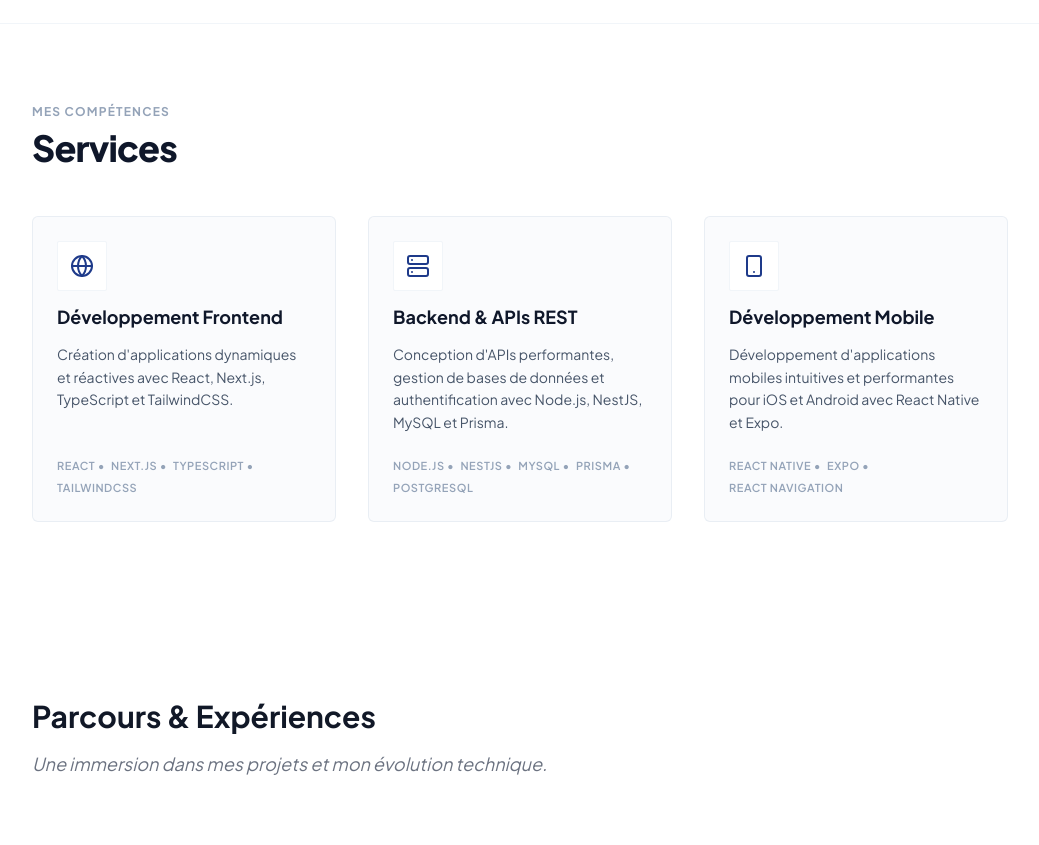
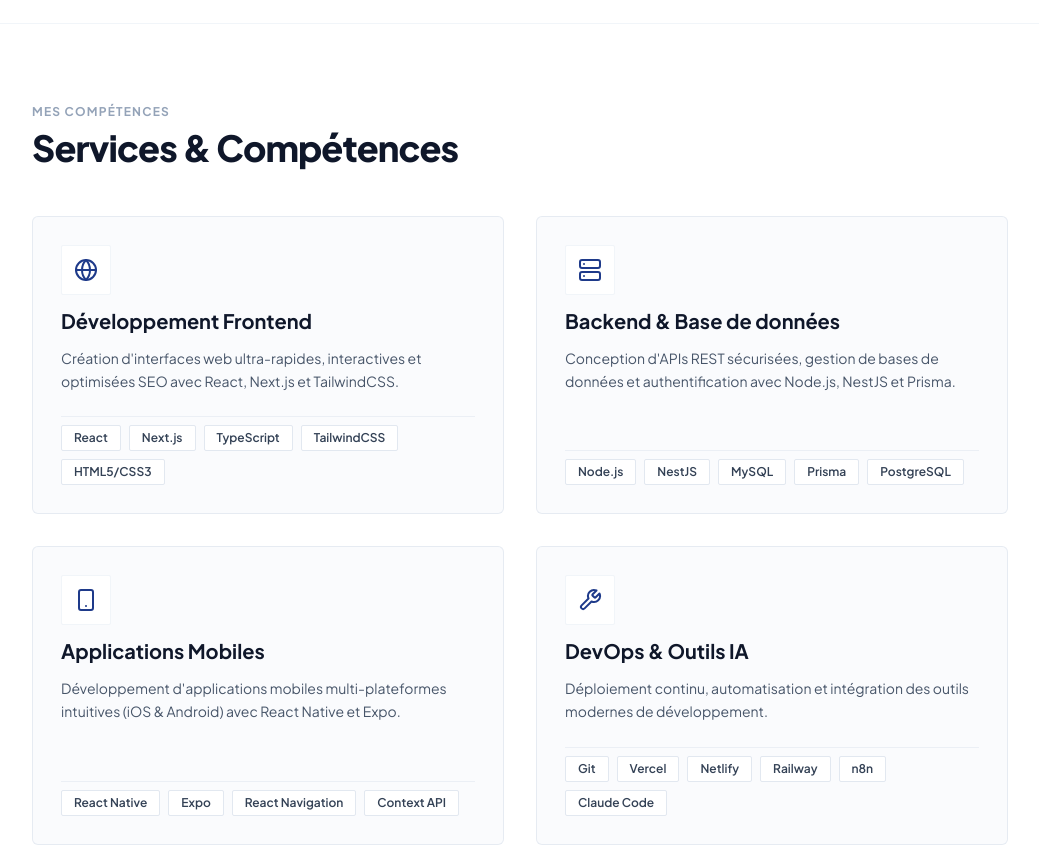
Before and after one commit to Bamba24/portofolio, a React (Vite) app: page / in a window 1280 px wide. Shown: the part 1540-2385 px from the top of the page, without its empty margins (120-1159 px from the left). Built offline with nearby package versions, Linux system fonts and the light colour scheme; a web font is replaced by a local one.

Commit message:
misje a jour de l'interface Skills

```diff
--- a/src/components/Skills.tsx
+++ b/src/components/Skills.tsx
@@ -1,4 +1,4 @@
-import { Code, Database, Smartphone, Globe, Server } from 'lucide-react';
+import { Globe, Server, Smartphone, Wrench } from 'lucide-react';
 import { useContext } from 'react';
 import { LangueContext } from '../context/langueContext';
 import { motion } from "framer-motion";
@@ -8,74 +8,88 @@ export default function Skills() {
   const langue = contextLangue?.langue ?? "fr";
   const isEn = langue === 'en';
 
-  const services = [
+  const skillCategories = [
     {
       icon: <Globe size={24} className="text-blue-900 dark:text-blue-400" />,
       title: isEn ? "Frontend Development" : "Développement Frontend",
       description: isEn
-        ? "Building fast, reactive, and responsive interfaces with React, Next.js, TypeScript, and TailwindCSS."
-        : "Création d'applications dynamiques et réactives avec React, Next.js, TypeScript et TailwindCSS.",
-      techs: ['React', 'Next.js', 'TypeScript', 'TailwindCSS']
+        ? "Building fast, interactive, and SEO-optimized web interfaces with React, Next.js, and TailwindCSS."
+        : "Création d'interfaces web ultra-rapides, interactives et optimisées SEO avec React, Next.js et TailwindCSS.",
+      skills: ['React', 'Next.js', 'TypeScript', 'TailwindCSS', 'HTML5/CSS3']
     },
     {
       icon: <Server size={24} className="text-blue-900 dark:text-blue-400" />,
-      title: isEn ? "Backend & APIs" : "Backend & APIs REST",
+      title: isEn ? "Backend & Databases" : "Backend & Base de données",
       description: isEn
-        ? "Architecture, RESTful APIs, authentication, and database integrations with Node.js, NestJS, and Prisma."
-        : "Conception d'APIs performantes, gestion de bases de données et authentification avec Node.js, NestJS, MySQL et Prisma.",
-      techs: ['Node.js', 'NestJS', 'MySQL', 'Prisma', 'PostgreSQL']
+        ? "Architecting secure REST APIs, authentication, and database schemas using Node.js, NestJS, and Prisma."
+        : "Conception d'APIs REST sécurisées, gestion de bases de données et authentification avec Node.js, NestJS et Prisma.",
+      skills: ['Node.js', 'NestJS', 'MySQL', 'Prisma', 'PostgreSQL']
     },
     {
       icon: <Smartphone size={24} className="text-blue-900 dark:text-blue-400" />,
-      title: isEn ? "Mobile Apps" : "Développement Mobile",
+      title: isEn ? "Mobile Applications" : "Applications Mobiles",
       description: isEn
-        ? "Developing cross-platform mobile apps for iOS and Android using React Native and Expo."
-        : "Développement d'applications mobiles intuitives et performantes pour iOS et Android avec React Native et Expo.",
-      techs: ['React Native', 'Expo', 'React Navigation']
+        ? "Crafting seamless multiplatform mobile experiences for iOS and Android with React Native and Expo."
+        : "Développement d'applications mobiles multi-plateformes intuitives (iOS & Android) avec React Native et Expo.",
+      skills: ['React Native', 'Expo', 'React Navigation', 'Context API']
+    },
+    {
+      icon: <Wrench size={24} className="text-blue-900 dark:text-blue-400" />,
+      title: isEn ? "DevOps & AI Tools" : "DevOps & Outils IA",
+      description: isEn
+        ? "Deploying applications, setting up CI/CD workflows, and automating tasks with modern tools."
+        : "Déploiement continu, automatisation et intégration des outils modernes de développement.",
+      skills: ['Git', 'Vercel', 'Netlify', 'Railway', 'n8n', 'Claude Code']
     }
   ];
 
   return (
-    <section id="skills" className="py-20 bg-white dark:bg-slate-950 border-t border-slate-100 dark:border-slate-800">
+    <section id="skills" className="py-20 bg-white dark:bg-slate-950 border-t border-slate-100 dark:border-slate-800/80 transition-colors duration-300">
       <div className="max-w-5xl mx-auto px-6">
 
         {/* Header Section : Style jonathan-boyer.fr */}
         <div className="mb-12">
           <span className="text-xs font-bold uppercase tracking-widest text-slate-400 block mb-2">
-            {isEn ? "My Skills" : "Mes compétences"}
+            {isEn ? "My Technical Stack" : "Mes compétences"}
           </span>
           <h2 className="text-3xl sm:text-4xl font-extrabold text-slate-900 dark:text-white tracking-tight">
-            {isEn ? "Services" : "Services"}
+            {isEn ? "Services & Expertise" : "Services & Compétences"}
           </h2>
         </div>
 
-        {/* Grille de services 3 colonnes épurée */}
-        <div className="grid grid-cols-1 md:grid-cols-3 gap-8">
-          {services.map((service, index) => (
+        {/* Grille 2x2 des piliers de compétences */}
+        <div className="grid grid-cols-1 md:grid-cols-2 gap-8">
+          {skillCategories.map((category, index) => (
             <motion.div
               key={index}
               initial={{ opacity: 0, y: 15 }}
               whileInView={{ opacity: 1, y: 0 }}
               viewport={{ once: true }}
-              transition={{ delay: index * 0.1 }}
-              className="p-6 bg-slate-50/70 dark:bg-slate-900/60 border border-slate-200/70 dark:border-slate-800 rounded-md flex flex-col justify-between space-y-4 hover:border-blue-900/30 transition-all"
+              transition={{ duration: 0.4, delay: index * 0.1 }}
+              className="p-7 bg-slate-50/70 dark:bg-slate-900/60 border border-slate-200/80 dark:border-slate-800 rounded-md flex flex-col justify-between space-y-6 hover:border-blue-900/30 dark:hover:border-blue-500/30 hover:shadow-sm transition-all"
             >
               <div className="space-y-3">
                 <div className="p-3 bg-white dark:bg-slate-800 rounded-sm w-fit border border-slate-100 dark:border-slate-700 shadow-2xs">
-                  {service.icon}
+                  {category.icon}
                 </div>
-                <h3 className="text-lg font-bold text-slate-900 dark:text-white">
-                  {service.title}
+
+                <h3 className="text-xl font-bold text-slate-900 dark:text-white">
+                  {category.title}
                 </h3>
-                <p className="text-sm text-slate-600 dark:text-slate-400 leading-relaxed font-normal">
-                  {service.description}
+
+                <p className="text-sm text-slate-600 dark:text-slate-400 leading-relaxed">
+                  {category.description}
                 </p>
               </div>
 
-              <div className="pt-2 flex flex-wrap gap-1.5">
-                {service.techs.map((tech, idx) => (
-                  <span key={idx} className="text-[11px] font-semibold text-slate-400 uppercase tracking-wider">
-                    {tech}{idx < service.techs.length - 1 ? ' •' : ''}
+              {/* Badges des technologies */}
+              <div className="pt-2 border-t border-slate-200/60 dark:border-slate-800 flex flex-wrap gap-2">
+                {category.skills.map((skill, idx) => (
+                  <span
+                    key={idx}
+                    className="px-3 py-1 bg-white dark:bg-slate-800 border border-slate-200 dark:border-slate-700 text-slate-700 dark:text-slate-300 text-xs font-semibold rounded-sm"
+                  >
+                    {skill}
                   </span>
                 ))}
               </div>
```
